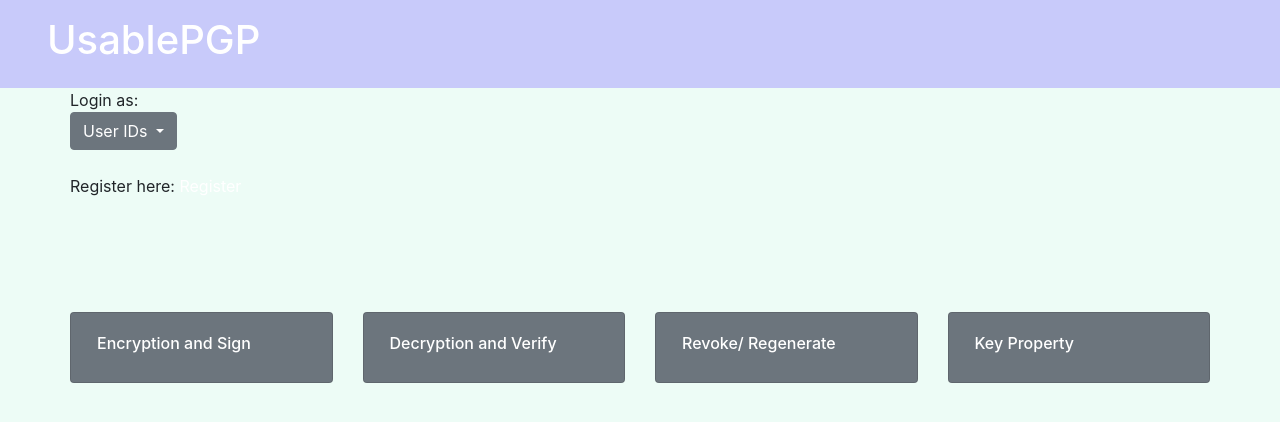
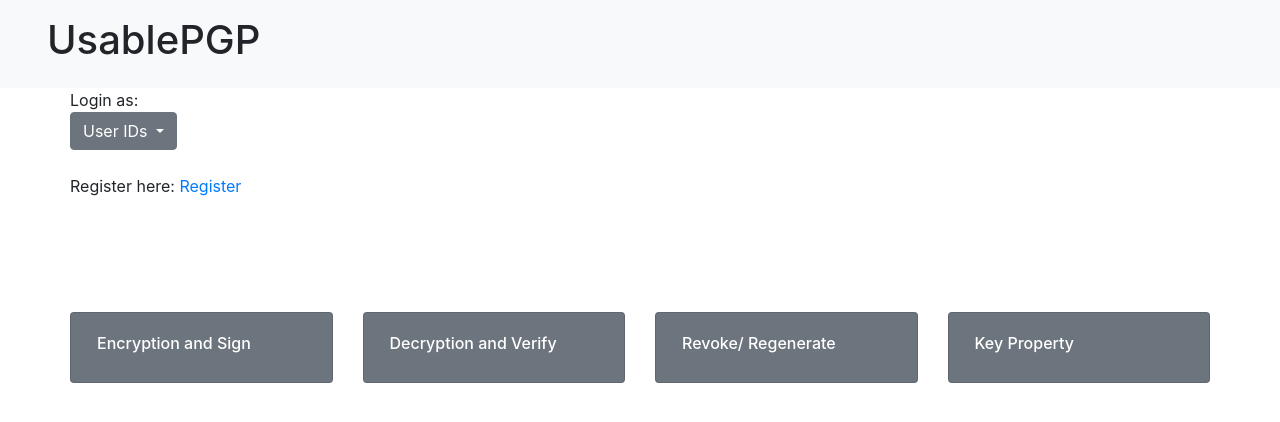
Before and after one commit to maulikchevli/UsablePGP, a Flask app: page / in a window 1280 px wide. Shown: the top 422 px of the page. Run offline with Flask 2, Linux system fonts and the light colour scheme; parts of the project's set-up code (start-up, migrations or seed data) failed here and were passed over; some libraries are stand-ins or nearby versions.

Commit message:
Restored styling

```diff
--- a/app/static/css/layout.css
+++ b/app/static/css/layout.css
@@ -10,17 +10,6 @@
 	  right: 0px;
 	  top: 50px;
 }
-
-body{
-	background: #edfcf6;
-}
-nav{
-	background: #c8cafa;
-}
-a:link{
-	text-decoration: none;
-	color: #fff;
-}
 .container{
 	padding: 0px;
 }
--- a/app/templates/layout.html
+++ b/app/templates/layout.html
@@ -11,10 +11,10 @@
         {% endblock %}
     </head>
     <body>
-        <nav class="navbar navbar-light">
+        <nav class="navbar navbar-light bg-light">
             <div class="container-fluid">
                 <div class="navbar-header">
-                    <span class="navbar navbar-light h1 text-white">UsablePGP</span>
+                    <span class="navbar navbar-light h1">UsablePGP</span>
                 </div>
 
                 <ul class="nav navbar-nav">
```
Also changed, not shown: key-server/database.db.
